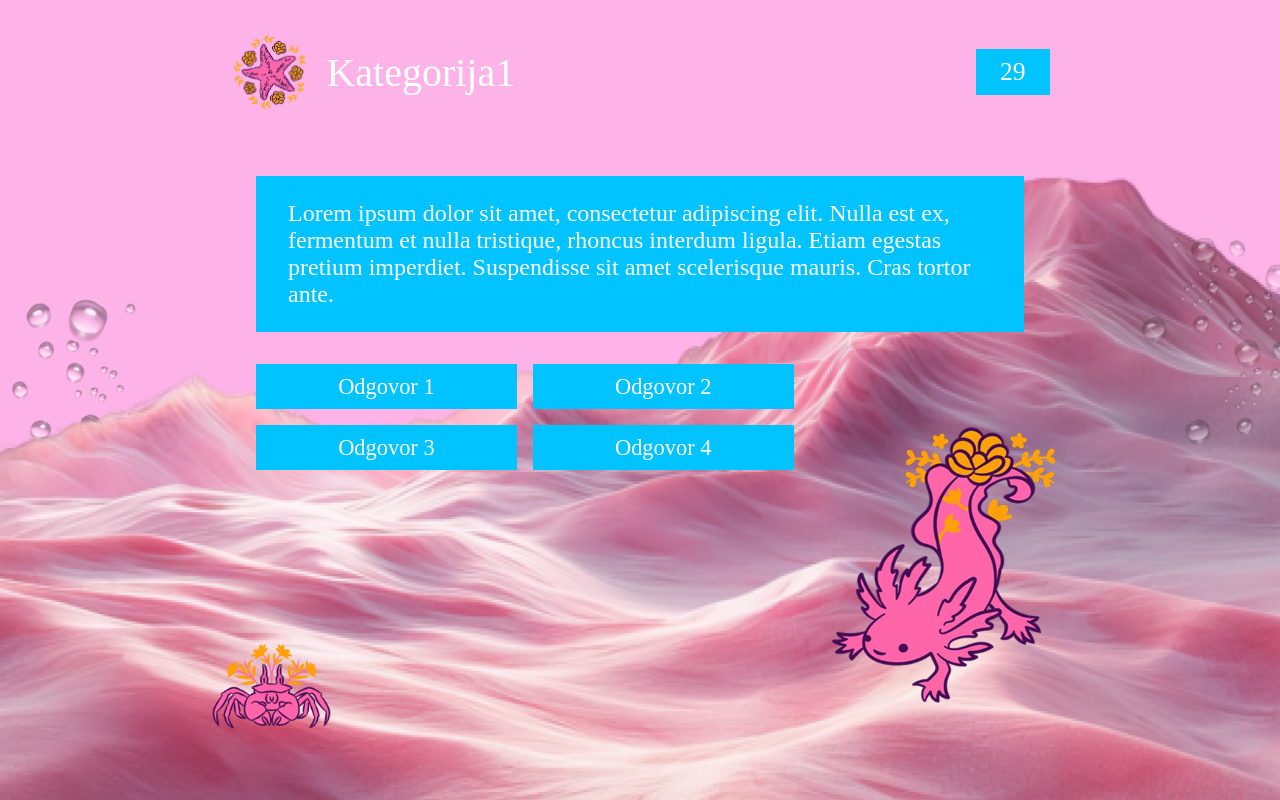
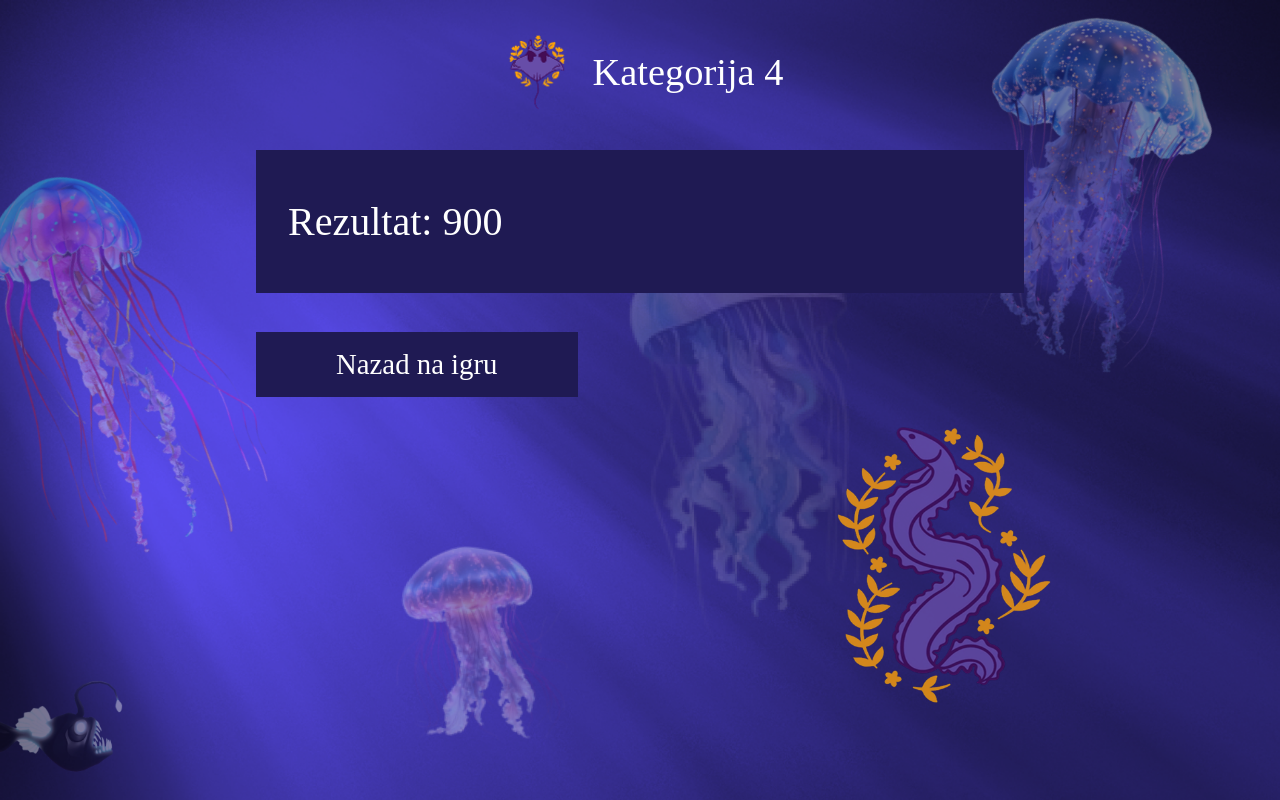
Before and after one commit to elab-development/internet-tehnologije-2024-projekat-vebapponlinekviz_2021_0346, a React (Create React App) app in the folder frontend/: page / in a window 1280 px wide. Built offline with nearby package versions, Linux system fonts and the light colour scheme; a web font is replaced by a local one.

Commit message:
Zavrsena stranica za rezultat

```diff
--- a/frontend/src/App.css
+++ b/frontend/src/App.css
@@ -7,3 +7,7 @@
   font-weight: 400;
   font-style: normal;
 }
+
+button {
+  cursor:pointer;
+}
--- a/frontend/src/App.js
+++ b/frontend/src/App.js
@@ -1,27 +1,28 @@
 import './App.css';
 import Cateogory from './Cateogory';
 import Login from './Login';
+import Score from './Score';
 
 function App() {
   const category1 = {
     number:1,
-    name:"Kategorija1"
+    name:"Kategorija 1"
   }
   const category2 = {
     number:2,
-    name:"Kategorija2"
+    name:"Kategorija 2"
   }
   const category3 = {
     number:3,
-    name:"Kategorija3"
+    name:"Kategorija 3"
   }
   const category4 = {
     number:4,
-    name:"Kategorija4"
+    name:"Kategorija 4"
   }
   return (
     <div className="App">
-      <Cateogory category={category1}/>
+     <Score category={category4} />
     </div>
   );
 }
--- /dev/null
+++ b/frontend/src/Score.js
@@ -0,0 +1,34 @@
+import React from "react";
+import "./styles/Score.css";
+import C1big from "./media/C1big.png";
+import C2big from "./media/C2big.png";
+import C3big from "./media/C3big.png";
+import C4big from "./media/C4big.png";
+import C1small from "./media/C1small.png";
+import C2small from "./media/C2small.png";
+import C3small from "./media/C3small.png";
+import C4small from "./media/C4small.png";
+import C1bg from "./media/C1bg.png";
+import C2bg from "./media/C2bg.png";
+import C3bg from "./media/C3bg.png";
+import C4bg from "./media/C4bg.png";
+
+const Score = ({ category }) => {
+  const bigIcons = [C1big, C2big, C3big, C4big];
+  const smallIcons = [C1small, C2small, C3small, C4small];
+  const backgrounds = [C1bg, C2bg, C3bg, C4bg];
+  const colors = ["#00c3ff", "#F3ADDF", "#FFA007", "#1F1A53"];
+  return (
+    <div className="score-wrapper" style={{backgroundImage: `url(${backgrounds[category.number - 1]})`}}>
+      <div className="score-heading">
+        <img src={smallIcons[category.number - 1]} alt="small-icon" />
+        <h2>{category.name}</h2>
+      </div>
+      <div className="score-points" style={{backgroundColor: `${colors[category.number - 1]}`}}>Rezultat: {900}</div>
+      <button style={{backgroundColor: `${colors[category.number - 1]}`}}>Nazad na igru</button>
+      <img src={bigIcons[category.number - 1]} alt="big-icon" id="BIG-ICON" />
+    </div>
+  );
+};
+
+export default Score;
--- /dev/null
+++ b/frontend/src/styles/Score.css
@@ -0,0 +1,48 @@
+.score-wrapper {
+  background-image: url("../media/C1bg.png");
+  background-size: cover;
+  background-position: center;
+  background-repeat: no-repeat;
+  width: 100vw;
+  height: 100vh;
+  overflow: hidden;
+}
+
+.score-heading {
+  display: flex;
+  flex-direction: row;
+  justify-content: center;
+  align-items: center;
+  width: 100vw;
+  margin-top:2rem;
+  gap: 1rem;
+  font-size: 1.6rem;
+  color: #fff;
+}
+
+.score-heading img {
+  width: 5rem;
+  height: 5rem;
+  margin: 0;
+}
+
+.score-points {
+    margin:3% 20%;
+    font-size:2.5rem;
+    color:#fff;
+    padding:3rem 2rem;
+}
+
+.score-wrapper button {
+    margin-left:20%;
+    border:none;
+    font-size:1.8rem;
+    color:#fff;
+    padding:1rem 5rem;
+    transition: transform 0.2s ease, box-shadow 0.2s ease;
+}
+
+.score-wrapper button:hover {
+    transform: translateY(-3px) scale(1.03);
+    box-shadow: 0 8px 16px rgba(0, 0, 0, 0.2);
+}
```
